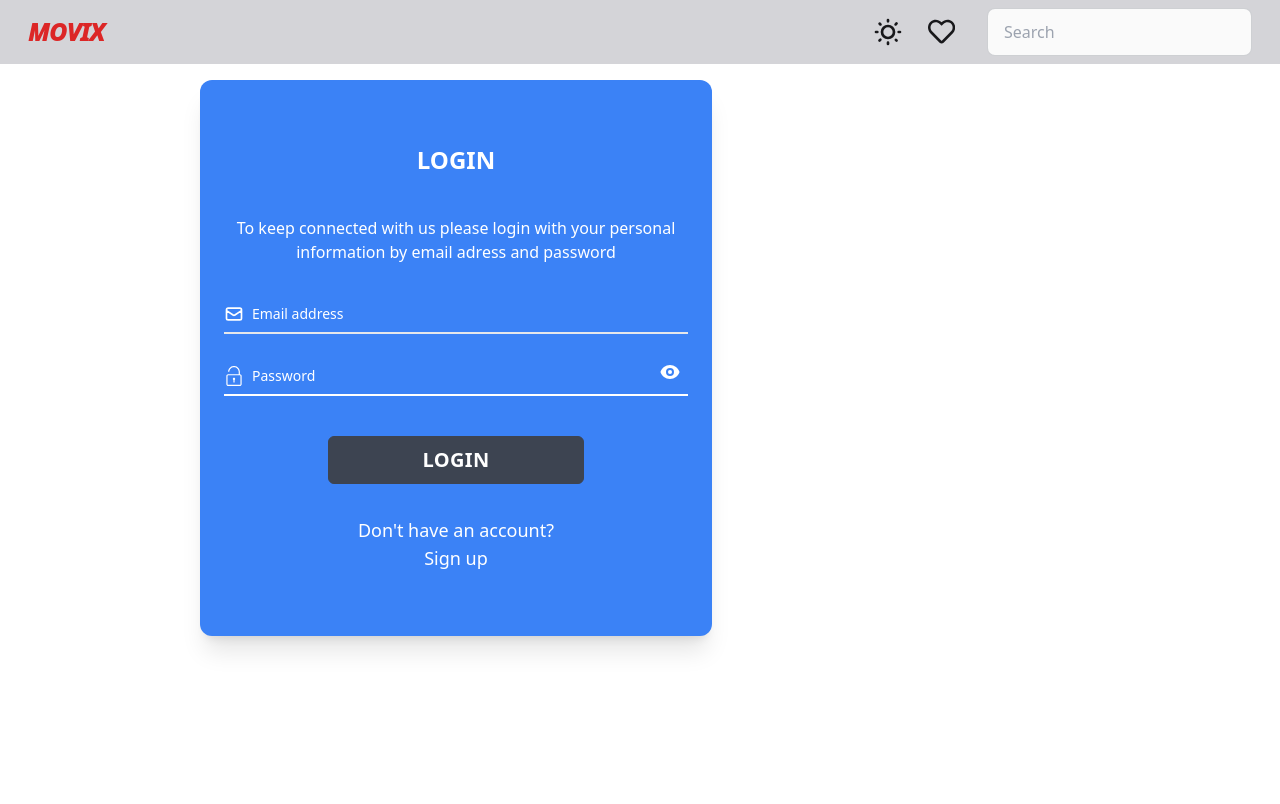
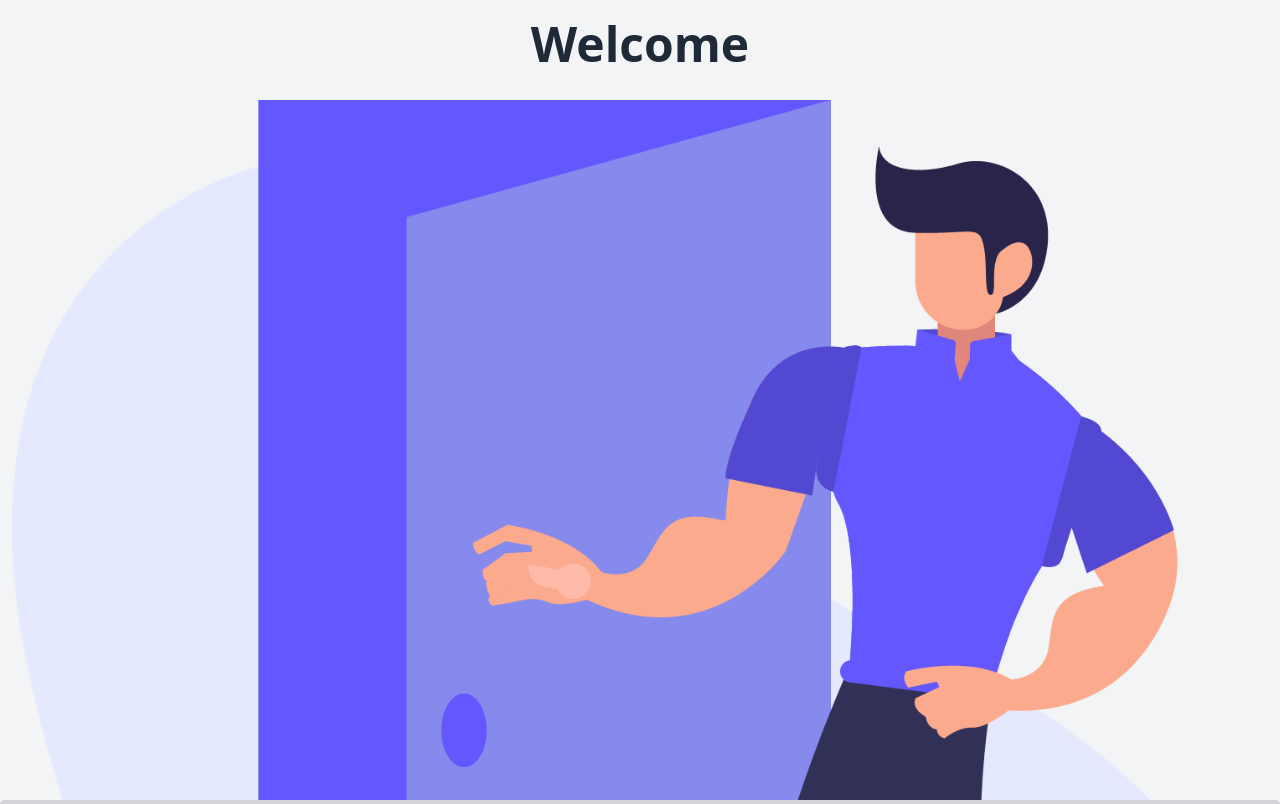
Before and after one commit to adamfadrian/mymovies-app, a React (Vite) app: page /login in a window 1280 px wide. Shown: the top 804 px of the page. Built offline with nearby package versions, Linux system fonts and the light colour scheme.

Commit message:
Added packages sweetalert2 and modified Login Page

```diff
--- a/package.json
+++ b/package.json
@@ -20,7 +20,8 @@
     "react-dom": "^18.2.0",
     "react-icons": "^4.7.1",
     "react-redux": "^8.0.5",
-    "react-router-dom": "^6.6.1"
+    "react-router-dom": "^6.6.1",
+    "sweetalert2": "^11.7.27"
   },
   "devDependencies": {
     "@types/react": "^18.0.26",
--- a/src/pages/auth/Login.tsx
+++ b/src/pages/auth/Login.tsx
@@ -1,208 +1,180 @@
 import { Link, useNavigate } from "react-router-dom";
 import React, { useEffect, useState } from "react";
 import { useCookies } from "react-cookie";
-import { HiEye, HiEyeOff, HiOutlineMail } from "react-icons/hi";
-import { TfiUnlock } from "react-icons/tfi";
+import { TfiLock } from "react-icons/tfi";
+import { CiMail } from "react-icons/ci";
 import axios from "axios";
 
 import login from "src/assets/Login.png";
-import Layout from "components/Layout";
-import Container from "components/Container";
+import Footer from "components/Footer";
+import Alert from "components/Alert";
 
 const Login = () =>{
-    const [, setCookie] = useCookies(["token", "id"]);
+    const [alert, setAlert] = useState(false);
+    const [isActive, setIsActive] = useState(false);
+    const [email, setEmail] = useState("");
+    const [password, setPassword] = useState("");
+    let username = "";
+    const [idUser, setIdUser] = useState<any>([]);
+    const [cookies, setCookie] = useCookies();
     const navigate = useNavigate();
-    const [disabled, setDisabled] = useState<boolean>(true);
-    const [loading, setLoading] = useState<boolean>(false);
-    const [password, setPassword] = useState<string>("");
-    const [email, setEmail] = useState<string>("");
-    const [showPassword, setShowPassword] = useState(false);
 
-    useEffect(() => {
-        if (email && password) {
-            setDisabled(false);
-        } else{
-            setDisabled(true);
-        }
-    }, [email, password]);
+    // useEffect(() => {
+    //     if (email && password) {
+    //         setDisabled(false);
+    //     } else{
+    //         setDisabled(true);
+    //     }
+    // }, [email, password]);
 
-    const handleSubmit = async (e: React.FormEvent<HTMLFormElement>) => {
-        setLoading(true);
-        e.preventDefault();
-        const body = {
-            email,
-            password,
-        };
-        await axios
-            .post("login")
+    const handleModal = () => {
+        setIsActive(true);
     };
 
-    const handleTogglePassword = () => {
-        setShowPassword(!showPassword);
+    const handleEmail = (e: string) => {
+        setEmail(e);
     };
 
+    const handlePassword = (e: string) => {
+        setPassword(e);
+    };
+
+        async function handleLogin(e:any) {
+            if (email && password !== '') {
+                axios.post("https://altaimmersive.site/login ", {
+                    "email": `${email}`,
+                    "password": `${password}`
+                })
+                    .then((response) => {
+                        const { name } = response.data.data;
+                        const { id } = response.data.data;
+                        const token = response.data.token
+                        username = name
+                        idUser.push(id)
+                        setCookie('username', username, { path: "/" })
+                        setCookie('id', idUser, { path: "/" })
+                        setCookie('token', token, { path: "/" })
+                        navigate(`/Dashboard/${username}`, {
+                            state: {
+                                userId: idUser
+                            }
+                        })
+                        window.location.reload()
+                    })
+                    .catch((error) => {
+                        setAlert(true)
+                        const result = isAlert();
+                    });
+            } else {
+                // jika username dan password kosong
+                setAlert(true)
+                const result = await isAlert();
+            }
+        }
+
+        // alert arror login
+        function isAlert() {
+            return new Promise((resolve) => {
+                setTimeout(() => {
+                    setAlert(false);
+                }, 7000);
+            });
+        }
+
+        // ketika username masih tersimpan di cookie ,user tidak perlu login kembali
+        if (cookies.username) {
+            navigate(`/Dashboard/${cookies.username}`);
+        }
+
+
     return (
-        <Layout>
-            <Container>
-                {
-                    screen.width > 767 ?
-                    <div className="h-screen w-screen ">
-                        <div className="flex items-center mt-4 xl:ml-[200px] md:ml">
-                            <div className="w-fit p-6 bg-blue-500 align-middle rounded-xl shadow-xl lg:max-w-md h-full xl:max-w-lg">
-                                <h1 className="text-2xl font-bold text-center text-white uppercase mt-10 mb-10 2xl:text-4xl">
-                                    LOGIN
-                                </h1>
-                                <p className="text-white text-center mb-7 2xl:mb-20">
-                                    To keep connected with us please login with your personal
-                                    information by email adress and password
-                                </p>
-                                <form className="flex flex-col" onSubmit={handleSubmit}>
-
-                                    <div className="relative z-0 w-full mb-5 2xl:mb-10 group ">
-                                        <input
-                                            value={email}
-                                            onChange={(e) => setEmail(e.target.value)}
-                                            type="email"
-                                            name="email"
-                                            id="email"
-                                            className="block py-2.5 px-0 w-full text-sm text-white bg-transparent border-0 border-b-2 border-whitw appearance-none dark:text-white dark:border-white dark:focus:border-white focus:outline-none focus:ring-0 focus:border-white peer"
-                                            placeholder=" "
-                                            required
-                                        />
-                                        <label
-                                            htmlFor="email"
-                                            className="peer-focus:font-medium flex flex-row gap-2 absolute text-sm text-white dark:text-white duration-300 transform -translate-y-6 scale-75 top-3 -z-10 origin-[0] peer-focus:left-0 peer-focus:text-white peer-focus:dark:text-blue-500 peer-placeholder-shown:scale-100 peer-placeholder-shown:translate-y-0 peer-focus:scale-75 peer-focus:-translate-y-6"
-                                        >
-                                            <HiOutlineMail size={20} /> Email address
-                                        </label>
+        <div>
+            {screen.width >= 885 ? (
+                // dekstop
+                <>
+                    <div className={`absolute top-0 z-50 w-full px-5 mt-5 duration-400 ${alert ? "block" : "hidden"}  `}>
+                        <Alert />
+                    </div>
+                    <div className="w-full h-full flex flex-row px-16">
+                        <div className="w-3/4 flex items-center ">
+                            <img className="w-full" src={login} alt="" />
+                        </div>
+                        <div className="w-2/5 flex flex-col gap-8 px-2">
+                            <h1 className="text-4xl">Welcome Back</h1>
+                            <p>To keep conected with us please login with your personal information by email adress and password </p>
+                            <form className="flex flex-col gap-2 ">
+                                <div className="flex items-center gap-3 p-2 rounded-lg bg-grayalta">
+                                    <CiMail className="text-2xl" />
+                                    <div className="flex flex-col gap-1">
+                                        <label className="text-[12px]">Email Adress</label>
+                                        <input onChange={(e) => handleEmail(e.target.value)} className="bg-transparent text-[16px] h-4 outline-none " type="email" required />
                                     </div>
-                                    <div className="relative z-0 w-full mb-10 group">
-                                        <input
-                                            value={password}
-                                            onChange={(e) => setPassword(e.target.value)}
-                                            type={showPassword ? "text" : "password"}
-                                            name="password"
-                                            id="password"
-                                            className="block py-2.5 px-0 w-full text-sm text-white bg-transparent border-0 border-b-2 border-white appearance-none dark:text-white dark:border-white dark:focus:border-white focus:outline-none focus:ring-0 focus:border-white peer"
-                                            placeholder=" "
-                                            required
-                                        />
-                                        <label
-                                            htmlFor="password"
-                                            className="flex flex-row gap-2 peer-focus:font-medium absolute text-sm text-white dark:text-white duration-300 transform -translate-y-6 scale-75 top-3 -z-10 origin-[0] peer-focus:left-0 peer-focus:text-white peer-focus:dark:text-blue-500 peer-placeholder-shown:scale-100 peer-placeholder-shown:translate-y-0 peer-focus:scale-75 peer-focus:-translate-y-6"
-                                        >
-                                            <TfiUnlock size={20} /> Password
-                                        </label>
-                                        <button
-                                            type="button"
-                                            className="absolute right-2 top-2 text-white"
-                                            onClick={handleTogglePassword}
-                                            >
-                                            {showPassword ? <HiEyeOff size={20} /> : <HiEye size={20} />}
-                                        </button>
+                                </div>
+                                <div className="flex items-center gap-3 p-2 rounded-lg bg-grayalta">
+                                    <TfiLock className="text-2xl" />
+                                    <div className="flex flex-col gap-1">
+                                        <label className="text-[12px]">Password</label>
+                                        <input onChange={(e) => handlePassword(e.target.value)} className="bg-transparent text-[16px] h-4 outline-none " type="password" required />
                                     </div>
-                                    <button
-                                        type="submit"
-                                        className="btn btn-wide btn-md 2xl:btn-lg flex mx-auto 2xl:mt-10 2xl:mb-10 px-4 py-2 tracking-wide border-orange-alta hover:border-orange-alta text-white transition-colors duration-200 transform bg-orange-alta rounded-md hover:bg-orange-700 focus:outline-none focus:bg-dark-alta"
-                                    >
-                                        <p className="text-xl 2xltext-2xl">Login</p>
-                                    </button>
-                                </form>
-
-                                <p className="mt-8 text-lg font-light text-center text-white mb-10">
+                                </div>
+                            </form>
+                            <div className="flex justify-between ">
+                                <div>
+                                    <input id="remember" className="cursor-pointer mr-2" type="checkbox" />
+                                    <label htmlFor="remember" className="cursor-pointer">
+                                        Remember Me
+                                    </label>
+                                </div>
+                                <label className="cursor-pointer">Forget password?</label>
+                            </div>
+                            <div>
+                                <button onClick={handleLogin} className="w-24 h-10 bg-blue text-white rounded-lg">
                                     {" "}
-                                    Don't have an account?{" "}
-                                    <p
-                                        onClick={() => navigate('/register')}
-                                        className="font-medium text-white hover:underline hover:text-orange-600"
-                                    >
-                                        Sign up
-                                    </p>
-                                </p>
+                                    Login
+                                </button>
                             </div>
                         </div>
                     </div>
-                    :
+                </>
+            ) : (
 
-                    <div className="flex flex-col w-screen">
-                        <div className="h-full w-full bg-blue-500 z-10"> </div>
-                        <div className="flex h-screen items-center xl:ml-[200px] md:ml">
-                            <div className="w-full h-auto p-6 bg-blue-500 align-middle  shadow-xl lg:max-w-xl">
-                                <h1 className="text-4xl font-bold text-center text-white uppercase mt-10 mb-10">
-                                LOGIN
-                            </h1>
+                // mobile & ipad
+                <div className="bg-gray-100 duration-500">
+                    <div className={`absolute top-0 z-50 w-full px-5 mt-5 duration-400 ${alert ? "block" : "hidden"}  `}>
+                        <Alert />
+                    </div>
+                    <div className=" h-screen overflow-auto bg-gray-100 ">
+                        <div className="flex flex-col justify-center py-5 px-3 items-center gap-8">
+                            <h1 className="text-4xl md:text-5xl font-bold text-blue">Welcome </h1>
+                            <img src={login} alt="" />
+                            <p className="text-center tetx-2xl md:text-2xl ">Start your career as a company's dream Software Engineer through the Immersive Program!</p>
+                            <button onClick={handleModal} className="w-56 h-12 rounded-full bg-blue text-white text-xl font-semibold">
+                                Login
+                            </button>
+                            <button className="w-56 h-12 rounded-full bg-blue text-white text-xl font-semibold">Register</button>
+                        </div>
+                    </div>
 
-                        <form className="flex flex-col" onSubmit={handleSubmit}>
-                            <div className="relative z-0 w-full mb-10 group ">
-                                <input
-                                    value={email}
-                                    onChange={(e) => setEmail(e.target.value)}
-                                    type="email"
-                                    name="email"
-                                    id="email"
-                                    className="block py-2.5 px-0 w-full text-sm text-gray-900 bg-transparent border-0 border-b-2 border-gray-300 appearance-none dark:text-white dark:border-white dark:focus:border-blue-500 focus:outline-none focus:ring-0 focus:border-blue-600 peer"
-                                    placeholder=" "
-                                    required
-                                />
-                                <label
-                                    htmlFor="email"
-                                    className="peer-focus:font-medium flex flex-row gap-2 absolute text-sm text-white dark:text-white duration-300 transform -translate-y-6 scale-75 top-3 -z-10 origin-[0] peer-focus:left-0 peer-focus:text-blue-600 peer-focus:dark:text-blue-500 peer-placeholder-shown:scale-100 peer-placeholder-shown:translate-y-0 peer-focus:scale-75 peer-focus:-translate-y-6"
-                                >
-                                    <HiOutlineMail size={20} /> Email address
-                                </label>
-                            </div>
-                            <div className="relative z-0 w-full mb-10 group">
-                                <input
-                                    value={password}
-                                    onChange={(e) => setPassword(e.target.value)}
-                                    type={showPassword ? "text" : "password"}
-                                    name="password"
-                                    id="password"
-                                    className="block py-2.5 px-0 w-full text-sm text-white bg-transparent border-0 border-b-2 border-gray-300 appearance-none dark:text-white dark:border-white dark:focus:border-blue-500 focus:outline-none focus:ring-0 focus:border-blue-600 peer"
-                                    placeholder=" "
-                                    required
-                                />
-                                <label
-                                    htmlFor="password"
-                                    className="flex flex-row gap-2 peer-focus:font-medium absolute text-sm text-white dark:text-white duration-300 transform -translate-y-6 scale-75 top-3 -z-10 origin-[0] peer-focus:left-0 peer-focus:text-blue-600 peer-focus:dark:text-blue-500 peer-placeholder-shown:scale-100 peer-placeholder-shown:translate-y-0 peer-focus:scale-75 peer-focus:-translate-y-6"
-                                >
-                                    <TfiUnlock size={20} /> Password
-                                </label>
-                                <button
-                                    type="button"
-                                    className="absolute right-2 top-2 text-white"
-                                    onClick={handleTogglePassword}
-                                >
-                                    {showPassword ? <HiEyeOff size={20} /> : <HiEye size={20} />}
-                                </button>
-                            </div>
-
-                            <button
-                                type="submit"
-                                className="btn btn-wide sm:btn-sm md:btn-md lg:btn-lg flex mx-auto mt-10 px-4 py-2 tracking-wide border-orange-alta hover:border-orange-alta text-white transition-colors duration-200 transform bg-orange-alta rounded-md hover:bg-orange-700 focus:outline-none focus:bg-dark-alta"
-                                    >
-                                <p className="text-2xl">Login</p>
+                    {/* modal */}
+                    <div className={`${isActive ? "-translate-y-full" : "translate-y-full"} shadow-2xl shadow-black w-full h-4/5  fixed duration-500 bg-white flex flex-col items-center gap-8 p-3`}>
+                        <h1 className="text-3xl font-semibold text-blue">Login</h1>
+                        <p className="text-center text-blue">To keep conected with us please login with your personal information by email adress and password </p>
+                        <form className="flex flex-col gap-4">
+                            <input onChange={(e) => handleEmail(e.target.value)} className="p-2 px-5 outline-none bg-gray-100 rounded-full" type="email" placeholder="Email" required />
+                            <input onChange={(e) => handlePassword(e.target.value)} className="p-2 px-5 outline-none bg-gray-100 rounded-full" type="password" placeholder="Password" required />
+                            <button onClick={(e) => handleLogin(e.preventDefault())} className="w-58 h-8 bg-blue text-white rounded-full">
+                                Login
                             </button>
                         </form>
-
-                        <p className="mt-8 text-lg font-light text-center text-white mb-10">
-                            {" "}
-                            Don't have an account?{" "}
-                            <a
-                                href="/register"
-                                className="font-medium text-white hover:underline hover:text-green-600"
-                            >
-                                Sign up
-                            </a>
+                        <p className="text-md font-semibold text-blue">Forget Password?</p>
+                        <p className="text-blue">
+                        Dont have an account? <span className="text-orange">Register</span>
                         </p>
                     </div>
                 </div>
-            </div>
-
-        }
-    </Container>
-    </Layout>
-
+            )}
+            <Footer/>
+        </div>
     );
 };
 
```
Also changed, not shown: 1 other file (tests, documents, lock files or other folders).
